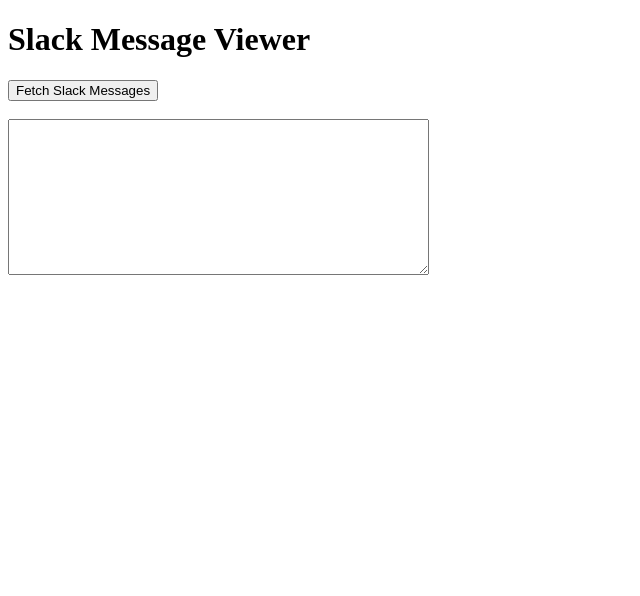
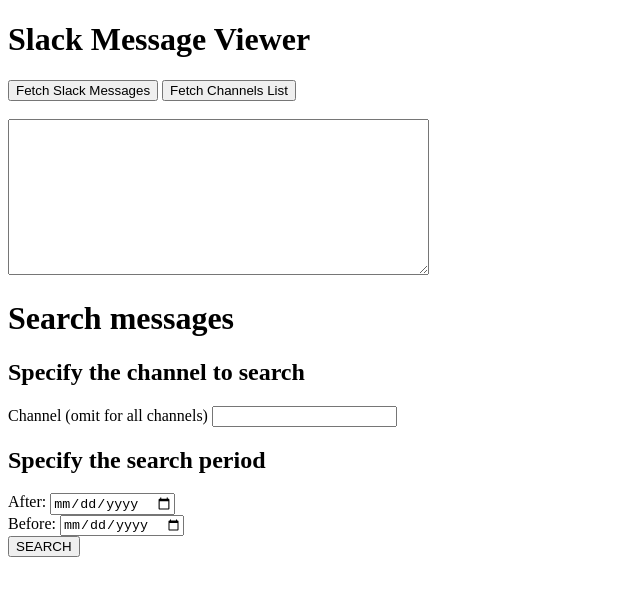
Before and after one commit to e60e256/slack_extractor, a website: page public/index.html in a window 1280 px wide. Shown: the whole page, without its empty margins (0-640 px from the left). Drawn offline with Linux system fonts and the light colour scheme.

Commit message:
added getAllChanels

```diff
--- a/public/index.html
+++ b/public/index.html
@@ -19,13 +19,88 @@
                 console.error('Error:', error);
             }
         }
+
+        // Function to fetch Slack messages from the server
+        async function fetchChannelsList() {
+            try {
+                const response = await fetch('/get-all-channels');
+                if (response.ok) {
+                    const messages = await response.json();
+                    // Display the messages in the text area
+                    document.getElementById('slack-messages').value = JSON.stringify(messages, null, 2);
+                } else {
+                    console.error('Failed to fetch Slack messages');
+                }
+            } catch (error) {
+                console.error('Error:', error);
+            }
+        }
+
+    async function searchQuery() {
+            let channel = document.getElementById('channel').value;
+            let afterDate = document.getElementById('afterDate').value;
+            let beforeDate = document.getElementById('beforeDate').value;
+
+            if (!channel) {
+                channel = 'ALL';
+            }
+            if (!afterDate) {
+                afterDate = '1/1/1';
+            }
+            if (!beforeDate) {
+                beforeDate = '3000/12/31';
+            }
+
+            const searchParams = {
+                channel: channel,
+                after: afterDate,
+                before: beforeDate,
+            };
+            console.log(searchParams);
+            if (afterDate && beforeDate) {
+                // ここで、指定された期間を使用して検索機能を実行します
+                // 例えば、検索結果をフィルタリングするAPIを呼び出すなど
+                const response = await fetch('/search', {
+                    method: 'POST',
+                    headers: {
+                        'Content-Type': 'application/json'
+                    },
+                    body: JSON.stringify(searchParams)
+                });
+
+            } else {
+                alert('Make sure to input both starting and ending dates');
+            }
+    }
+
+
     </script>
+
+
 </head>
 <body>
     <h1>Slack Message Viewer</h1>
     <button onclick="fetchSlackMessages()">Fetch Slack Messages</button>
+    <button onclick="fetchChannelsList()">Fetch Channels List</button>
     <br><br>
     <!-- Text area to display the messages -->
     <textarea id="slack-messages" rows="10" cols="50" readonly></textarea>
+    <h1>Search messages</h1>
+    <h2>Specify the channel to search</h2>
+
+    <label for="channel">Channel (omit for all channels)</label>
+    <input type="channel" id="channel" name="channel">
+
+    <h2>Specify the search period</h2>
+
+    <label for="afterDate">After:</label>
+    <input type="date" id="afterDate" name="afterDate" required>
+    <br>
+    <label for="beforeDate">Before:</label>
+    <input type="date" id="beforeDate" name="beforeDate" required>
+    <br>
+    <button onclick="searchQuery()">SEARCH</button>
+
+
 </body>
 </html>
--- a/src/obtain_messages.js
+++ b/src/obtain_messages.js
@@ -113,9 +113,11 @@
             }
 
         }
+
         console.log(historyAll);
+        allConversationsDict[channel["id"]] = historyAll;
 
-        allConversationsDict[channel["id"]] = historyAll;
+
     }
     // const jsonString = JSON.stringify(allConversationsDict);
     // fs.writeFile("saved_messages/output.json", jsonString, err => {
```
Also changed, not shown: server.js (+28 -2 lines), src/utils.js (added, +20 -0 lines).
